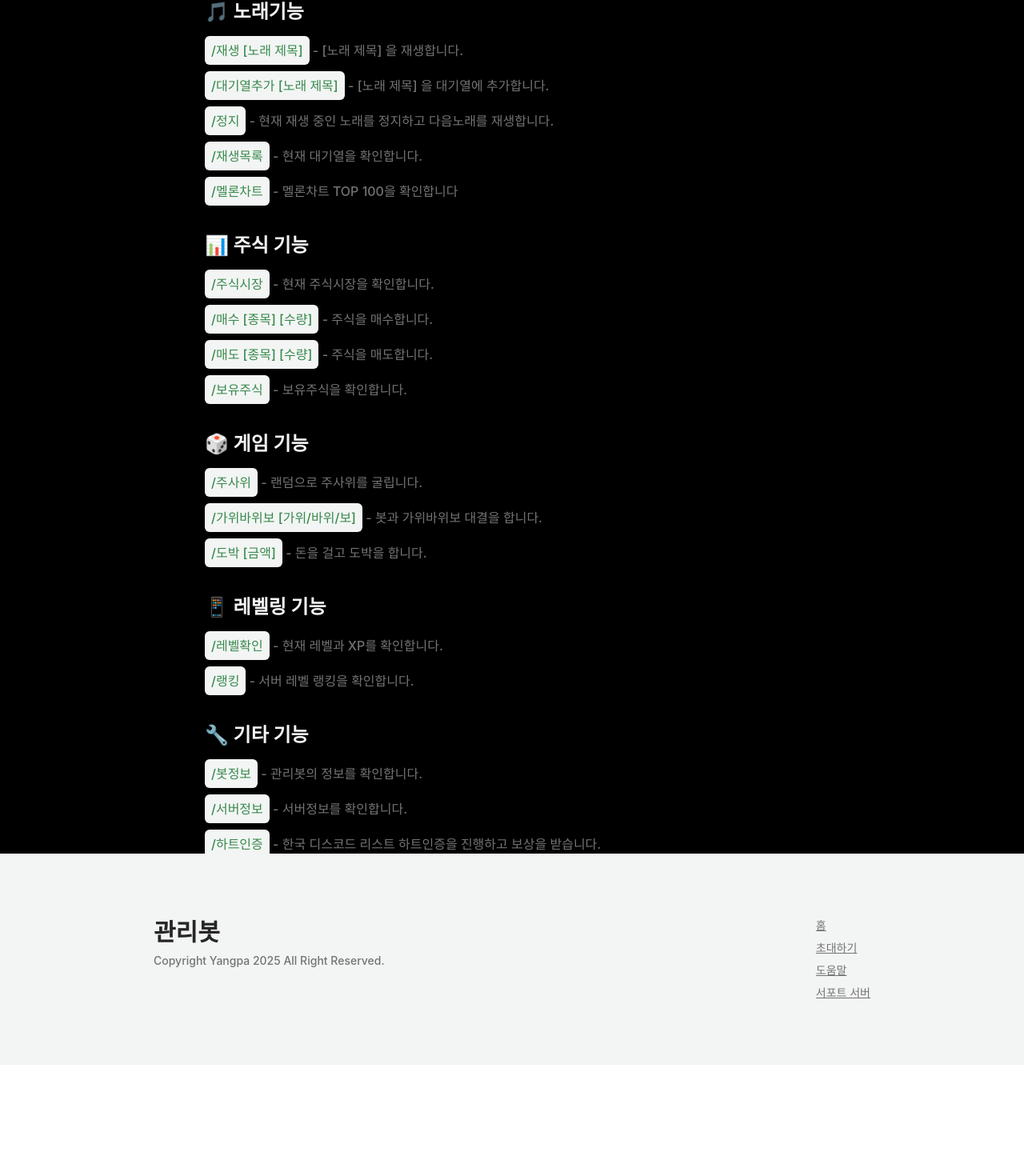
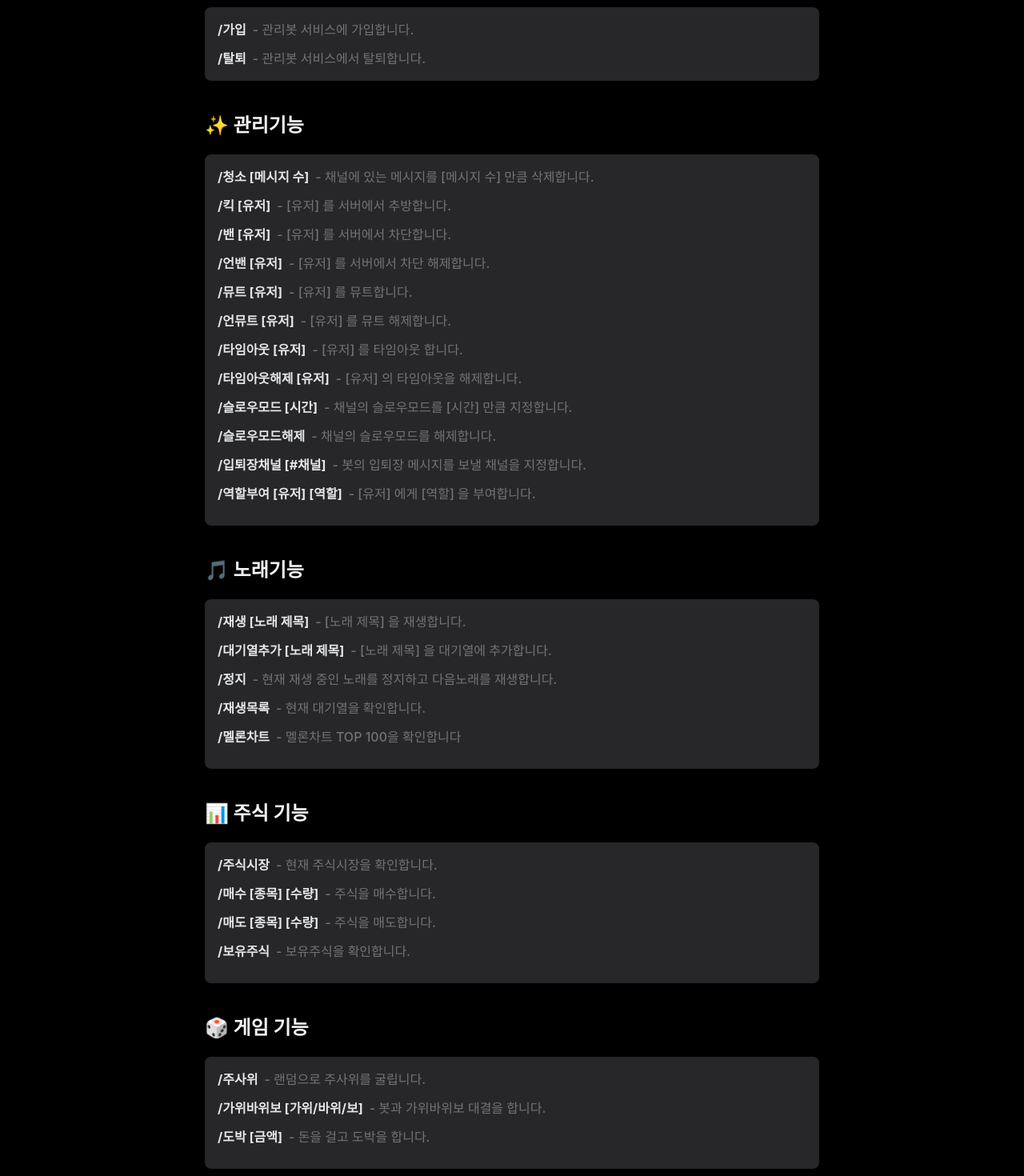
Before and after one commit to corche/adminBot, a React (Vite) app: page /help in a window 1280 px wide. Shown: the part 1175-2645 px from the top of the page at 80% size. Before the commit the page ends 2506 px from the top, so only its background shows below. Built offline with nearby package versions, Linux system fonts and the light colour scheme; a web font is replaced by a local one.

Commit message:
도움말 리뉴얼

```diff
--- a/src/Help.tsx
+++ b/src/Help.tsx
@@ -7,9 +7,9 @@ export default function Help() {
     <>
       <Nav />
       <div className="px-[20vw] mt-[80px] flex flex-col gap-10 bg-black text-white">
-				{/** 상단 이미지 **/}
+        {/** Banner Image **/}
         <div className="flex justify-center mb-5">
-					<img src={helpImage} alt="Help Banner" className="rounded-lg" />
+          <img src={helpImage} alt="Help Banner" className="rounded-lg w-full" />
         </div>
 
         <div className="flex flex-col gap-4">
@@ -26,25 +26,29 @@ export default function Help() {
           </div>
         </div>
 
-				{/** 가입기능 **/}
+        {/** Registration Features **/}
         <div className="flex flex-col gap-5">
           <div className="text-2xl font-bold text-light-green-500">
             👋 가입기능
           </div>
-					<div className="cm">
-						<span>/가입</span> - 관리봇 서비스에 가입합니다.
+          <div className="bg-zinc-800 p-4 rounded-lg">
+            <div className="flex items-start mb-3">
+              <span className="font-bold text-light-green-400 mr-2">/가입</span>
+              <span>- 관리봇 서비스에 가입합니다.</span>
             </div>
-					<div className="cm">
-						<span>/탈퇴</span> - 관리봇 서비스에서 탈퇴합니다.
+            <div className="flex items-start">
+              <span className="font-bold text-light-green-400 mr-2">/탈퇴</span>
+              <span>- 관리봇 서비스에서 탈퇴합니다.</span>
+            </div>
           </div>
         </div>
 
-				{/** 관리기능 **/}
+        {/** Management Features **/}
         <div className="flex flex-col gap-5">
           <div className="text-2xl font-bold text-light-green-500">
             ✨ 관리기능
           </div>
-					{/** 명령어 목록 **/}
+          <div className="bg-zinc-800 p-4 rounded-lg">
             {[
               { command: "/청소 [메시지 수]", description: "채널에 있는 메시지를 [메시지 수] 만큼 삭제합니다." },
               { command: "/킥 [유저]", description: "[유저] 를 서버에서 추방합니다." },
@@ -58,98 +62,110 @@ export default function Help() {
               { command: "/슬로우모드해제", description: "채널의 슬로우모드를 해제합니다." },
               { command: "/입퇴장채널 [#채널]", description: "봇의 입퇴장 메시지를 보낼 채널을 지정합니다." },
               { command: "/역할부여 [유저] [역할]", description: "[유저] 에게 [역할] 을 부여합니다." },
-					].map(({ command, description }) => (
-						<div className="cm" key={command}>
-							<span>{command}</span> - {description}
+            ].map(({ command, description }, index) => (
+              <div className="flex items-start mb-3" key={index}>
+                <span className="font-bold text-light-green-400 mr-2">{command}</span>
+                <span>- {description}</span>
               </div>
             ))}
           </div>
+        </div>
 
-				{/** 노래기능 **/}
+        {/** Music Features **/}
         <div className="flex flex-col gap-5">
           <div className="text-2xl font-bold text-light-green-500">
             🎵 노래기능
           </div>
-					{/** 노래 명령어 목록 **/}
+          <div className="bg-zinc-800 p-4 rounded-lg">
             {[
               { command: "/재생 [노래 제목]", description: "[노래 제목] 을 재생합니다." },
-						{ command: "/대기열추가 [노래 제목]", description: "[노래 제목] 을 대기열에 추가합니다."},
+              { command: "/대기열추가 [노래 제목]", description: "[노래 제목] 을 대기열에 추가합니다." },
               { command: "/정지", description: "현재 재생 중인 노래를 정지하고 다음노래를 재생합니다." },
               { command: "/재생목록", description: "현재 대기열을 확인합니다." },
               { command: "/멜론차트", description: "멜론차트 TOP 100을 확인합니다" },
-					].map(({ command, description }) => (
-						<div className="cm" key={command}>
-							<span>{command}</span> - {description}
+            ].map(({ command, description }, index) => (
+              <div className="flex items-start mb-3" key={index}>
+                <span className="font-bold text-light-green-400 mr-2">{command}</span>
+                <span>- {description}</span>
               </div>
             ))}
           </div>
+        </div>
 
-				{/** 주식 기능 **/}
+        {/** Stock Features **/}
         <div className="flex flex-col gap-5">
           <div className="text-2xl font-bold text-light-green-500">
             📊 주식 기능
           </div>
-					{/** 주식 명령어 목록 **/}
+          <div className="bg-zinc-800 p-4 rounded-lg">
             {[
               { command: "/주식시장", description: "현재 주식시장을 확인합니다." },
               { command: "/매수 [종목] [수량]", description: "주식을 매수합니다." },
               { command: "/매도 [종목] [수량]", description: "주식을 매도합니다." },
               { command: "/보유주식", description: "보유주식을 확인합니다." },
-					].map(({ command, description }) => (
-						<div className="cm" key={command}>
-							<span>{command}</span> - {description}
+            ].map(({ command, description }, index) => (
+              <div className="flex items-start mb-3" key={index}>
+                <span className="font-bold text-light-green-400 mr-2">{command}</span>
+                <span>- {description}</span>
               </div>
             ))}
           </div>
+        </div>
 
-				{/** 게임 기능 **/}
+        {/** Game Features **/}
         <div className="flex flex-col gap-5">
           <div className="text-2xl font-bold text-light-green-500">
             🎲 게임 기능
           </div>
-					{/** 게임 명령어 목록 **/}
+          <div className="bg-zinc-800 p-4 rounded-lg">
             {[
               { command: "/주사위", description: "랜덤으로 주사위를 굴립니다." },
               { command: "/가위바위보 [가위/바위/보]", description: "봇과 가위바위보 대결을 합니다." },
               { command: "/도박 [금액]", description: "돈을 걸고 도박을 합니다." },
-					].map(({ command, description }) => (
-						<div className="cm" key={command}>
-							<span>{command}</span> - {description}
+            ].map(({ command, description }, index) => (
+              <div className="flex items-start mb-3" key={index}>
+                <span className="font-bold text-light-green-400 mr-2">{command}</span>
+                <span>- {description}</span>
               </div>
             ))}
           </div>
+        </div>
 
-				{/** 레벨링 기능 **/}
+        {/** Leveling Features **/}
         <div className="flex flex-col gap-5">
           <div className="text-2xl font-bold text-light-green-500">
             📱 레벨링 기능
           </div>
-					{/** 레벨링 명령어 목록 **/}
+          <div className="bg-zinc-800 p-4 rounded-lg">
             {[
               { command: "/레벨확인", description: "현재 레벨과 XP를 확인합니다." },
               { command: "/랭킹", description: "서버 레벨 랭킹을 확인합니다." },
-					].map(({ command, description }) => (
-						<div className="cm" key={command}>
-							<span>{command}</span> - {description}
+            ].map(({ command, description }, index) => (
+              <div className="flex items-start mb-3" key={index}>
+                <span className="font-bold text-light-green-400 mr-2">{command}</span>
+                <span>- {description}</span>
               </div>
             ))}
           </div>
+        </div>
 
-				{/** 기타 기능 **/}
-				<div className="flex flex-col gap-5">
+        {/** Other Features **/}
+        <div className="flex flex-col gap-5 mb-10">
           <div className="text-2xl font-bold text-light-green-500">
             🔧 기타 기능
           </div>
-					{/** 기타 명령어 목록 **/}
+          <div className="bg-zinc-800 p-4 rounded-lg">
             {[
               { command: "/봇정보", description: "관리봇의 정보를 확인합니다." },
               { command: "/서버정보", description: "서버정보를 확인합니다." },
               { command: "/하트인증", description: "한국 디스코드 리스트 하트인증을 진행하고 보상을 받습니다." },
-					].map(({ command, description }) => (
-						<div className="cm" key={command}>
-							<span>{command}</span> - {description}
+            ].map(({ command, description }, index) => (
+              <div className="flex items-start mb-3" key={index}>
+                <span className="font-bold text-light-green-400 mr-2">{command}</span>
+                <span>- {description}</span>
               </div>
             ))}
+          </div>
         </div>
       </div>
       <Footer />
```
Also changed, not shown: assets/adminbotHelp.png. Lines whose indentation alone changed are shown as unchanged.
